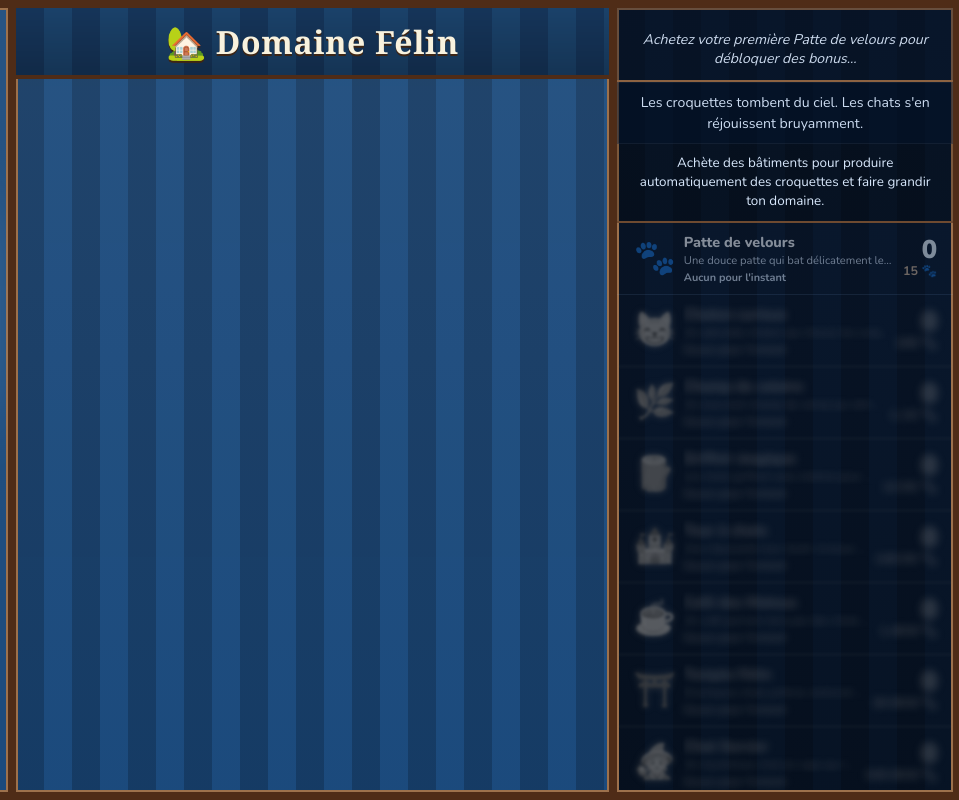
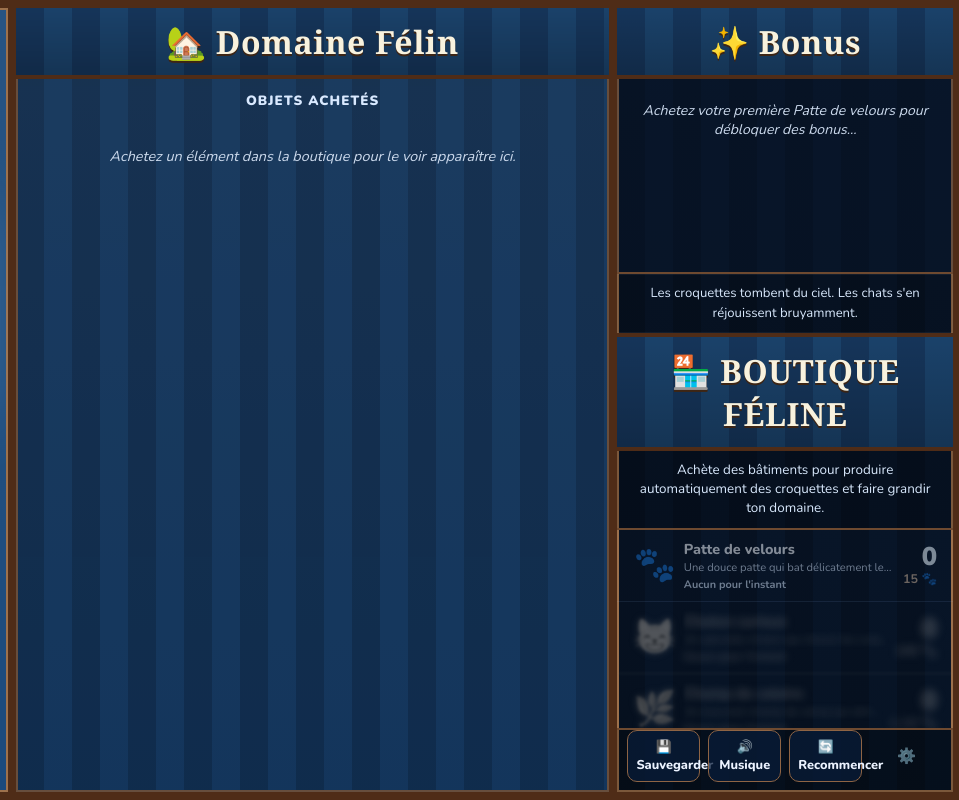
Before and after one commit to jeanbaptisteq/cookie_clicker, a website: page index.html in a window 1280 px wide. Shown: the full height of the page, 321-1280 px from the left. Drawn offline with nearby package versions, Linux system fonts and the light colour scheme.

Commit message:
Rework center/right columns for owned items, bonuses, and shop

```diff
--- a/css/main.css
+++ b/css/main.css
@@ -935,7 +935,7 @@
       border-right-width: 4px;
       overflow: hidden;
     }
-    .panel-header, #shop-header {
+    .panel-header, #shop-header, #bonus-header {
       padding: 12px 16px;
       text-align: center;
       font-size: 2rem;
@@ -1010,11 +1010,14 @@
       border-right: none;
       border-bottom: none;
       padding: 10px 12px;
+      background: rgba(0,0,0,0.22);
+      border-top: 2px solid #6e4a30;
     }
     #news-text {
-      font-size: 0.88rem;
+      font-size: 0.82rem;
       text-align: center;
       font-style: normal;
+      color: #d7e7fb;
     }
 
     .stat-row {
@@ -1023,10 +1026,39 @@
     .stat-value { color: #f6f8ff; }
 
     #empire-section {
-      margin: 0 10px 10px;
+      margin: 0;
       max-width: none;
+      flex: 1;
+      min-height: 0;
+      display: flex;
+      flex-direction: column;
+      padding: 12px;
+      gap: 10px;
+      background: rgba(6,17,34,0.36);
     }
     #empire-label, .section-label { color: #d9e9ff; }
+    #empire-label {
+      text-transform: uppercase;
+      letter-spacing: 0.08em;
+      text-align: center;
+      font-weight: 900;
+      font-size: 0.84rem;
+    }
+    #empire-empty {
+      text-align: center;
+      font-size: 0.9rem;
+      color: #cbd9ec;
+      font-style: italic;
+      padding: 16px 6px 10px;
+    }
+    #empire-grid {
+      flex: 1;
+      min-height: 0;
+      overflow-y: auto;
+      align-content: flex-start;
+      justify-content: center;
+      gap: 10px;
+    }
     .empire-card {
       background: rgba(246,251,255,0.93);
       border-color: #916949;
@@ -1034,9 +1066,12 @@
 
     .action-row {
       display: grid;
-      grid-template-columns: repeat(3, minmax(0, 1fr));
+      grid-template-columns: repeat(4, minmax(0, 1fr));
       gap: 8px;
       padding: 0 10px 10px;
+      flex-shrink: 0;
+      border-top: 2px solid #6e4a30;
+      background: rgba(0,0,0,0.22);
     }
     .btn {
       width: 100%;
@@ -1060,11 +1095,26 @@
       min-width: 0;
       border-left-width: 4px;
       overflow: hidden;
+      display: flex;
+      flex-direction: column;
       background:
         linear-gradient(180deg, rgba(6,14,28,0.62), rgba(3,9,18,0.7)),
         repeating-linear-gradient(90deg, #0c1f3a 0, #0c1f3a 28px, #102b4f 28px, #102b4f 56px);
     }
-    #shop-header { border-bottom: 4px solid #4f2c17; }
+    #bonus-section {
+      flex: 0 0 42%;
+      min-height: 0;
+      display: flex;
+      flex-direction: column;
+      border-bottom: 4px solid #4f2c17;
+    }
+    #shop-section {
+      flex: 1;
+      min-height: 0;
+      display: flex;
+      flex-direction: column;
+    }
+    #shop-header, #bonus-header { border-bottom: 4px solid #4f2c17; }
     #shop-intro {
       padding: 10px 12px;
       font-size: 0.84rem;
@@ -1074,7 +1124,11 @@
       border-bottom: 2px solid #6e4a30;
       background: rgba(0,0,0,0.22);
     }
-    #buildings-list { overflow-y: auto; }
+    #buildings-list {
+      overflow-y: auto;
+      flex: 1;
+      min-height: 0;
+    }
     .bld-item {
       border-bottom: 1px solid rgba(149,190,243,0.2);
     }
@@ -1109,7 +1163,7 @@
         border-right-width: 4px;
       }
       .action-row {
-        grid-template-columns: repeat(3, minmax(0, 1fr));
+        grid-template-columns: repeat(4, minmax(0, 1fr));
       }
       #cat-wrap {
         width: min(20vw, 240px);
--- a/index.html
+++ b/index.html
@@ -58,6 +58,7 @@
   <!-- ══ RIGHT PANEL ══ -->
   <div id="right-panel">
     <div id="bonus-section">
+      <div id="bonus-header">✨ Bonus</div>
       <div id="upgrades-panel">
         <div id="upgrades-categories"></div>
         <div id="upgrades-empty">
@@ -70,6 +71,7 @@
     </div>
 
     <div id="shop-section">
+      <div id="shop-header">🏪 Boutique Féline</div>
       <div id="shop-intro">
         Achète des bâtiments pour produire automatiquement des croquettes et faire grandir ton domaine.
       </div>
--- a/js/game.js
+++ b/js/game.js
@@ -506,9 +506,9 @@ function updateAffordability() {
 }
 
 function renderEmpire() {
-  const grid    = document.getElementById('empire-grid');
-  const section = document.getElementById('empire-section');
-  if (!grid || !section) return;
+  const grid  = document.getElementById('empire-grid');
+  const empty = document.getElementById('empire-empty');
+  if (!grid) return;
 
   grid.innerHTML = '';
   let anyOwned = false;
@@ -535,7 +535,7 @@ function renderEmpire() {
     grid.appendChild(card);
   });
 
-  section.style.display = anyOwned ? 'block' : 'none';
+  if (empty) empty.style.display = anyOwned ? 'none' : 'block';
 }
 
 function renderAll() {
@@ -815,7 +815,7 @@ function resetGame() {
 // BACKGROUND MUSIC
 // ═══════════════════════════════════════════════════════════════
 
-const bgMusic = new Audio('assets/audio/cozy-cookie-cats.mp3');
+const bgMusic = new Audio('assets/audio/cat_base_music.mp3');
 bgMusic.loop   = true;
 bgMusic.volume = 0.4;
 
@@ -891,7 +891,7 @@ function renderGameToText() {
   }));
 
   return JSON.stringify({
-    coordinate_system: 'UI layout only (no canvas): left=chat panel, center=upgrades/stats, right=shop list; top-to-bottom flow.',
+    coordinate_system: 'UI layout only (no canvas): left=chat panel, center=owned items, right=bonuses (top) + shop (bottom).',
     mode: 'running',
     resources: {
       cookies: Number(G.cookies.toFixed(3)),
```
Also changed, not shown: progress.md (+14 -0 lines), 2 other files.
